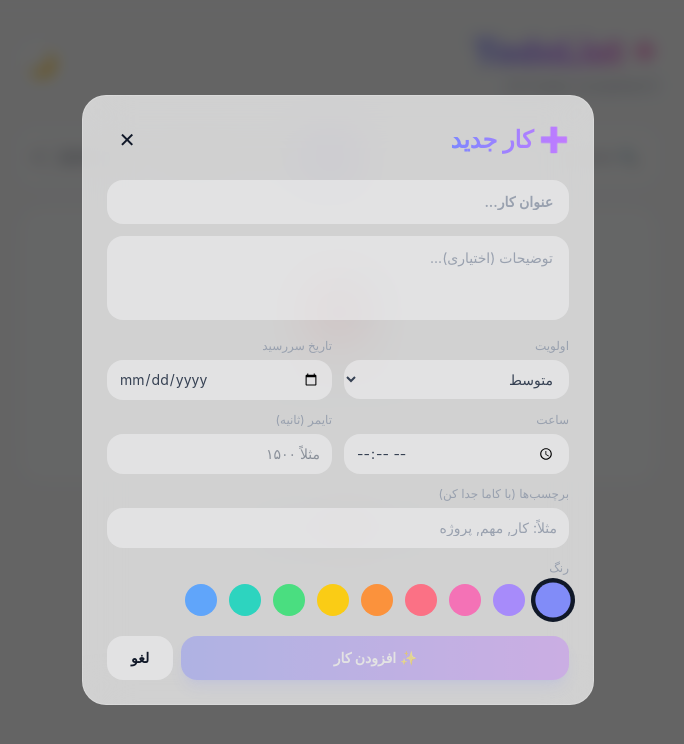
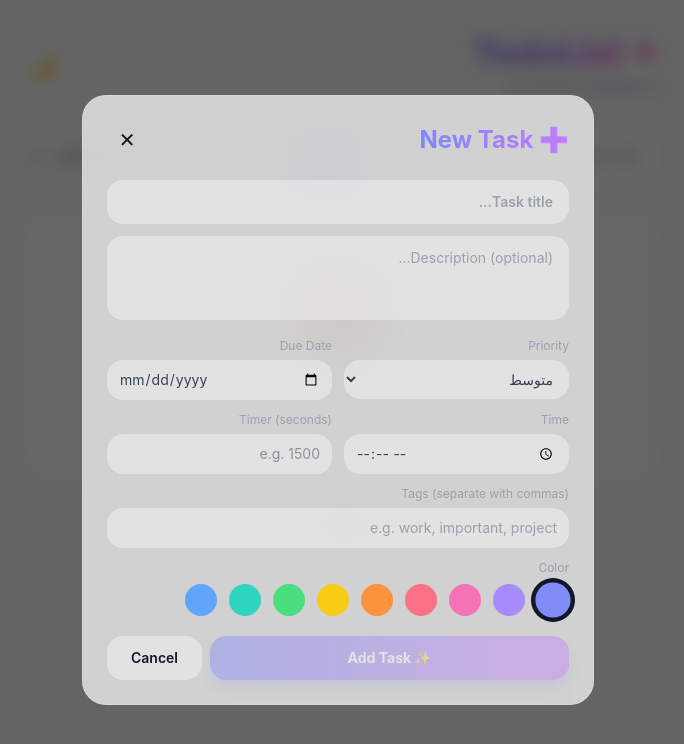
Before and after one commit to mohammad-2012/ReactTodo-React-TypeScript-Tailwind, a React (Vite) app: page / in a window 1280 px wide. Both pictures are taken after a click on the button "✦ کار جدید اضافه کن". Shown: the top 744 px of the page, without its empty margins (302-986 px from the left). Built offline with nearby package versions, Linux system fonts and the light colour scheme; the HTML template or start-up script is replaced by a standard one.

Commit message:
Change TodoForm  writing language to English

```diff
--- a/src/components/TodoForm.tsx
+++ b/src/components/TodoForm.tsx
@@ -1,6 +1,6 @@
+import { PRIORITY_CONFIG, COLOR_OPTIONS } from "../constants";
+import type { Priority } from "../types/todo";
 import { useState } from "react";
-import type { Priority } from "../types/todo";
-import { PRIORITY_CONFIG, COLOR_OPTIONS } from "../constants";
 
 interface FormData {
   title: string;
@@ -76,7 +76,7 @@ export function TodoForm({
         >
           <div className="flex justify-between items-center mb-5">
             <h2 className="text-2xl font-bold bg-gradient-to-r from-indigo-400 to-purple-400 bg-clip-text text-transparent">
-              {editData ? "✏️ ویرایش کار" : "➕ کار جدید"}
+              {editData ? "✏️ Edit Task" : "➕ New Task"}
             </h2>
             <button
               onClick={onClose}
@@ -88,7 +88,7 @@ export function TodoForm({
 
           <input
             type="text"
-            placeholder="عنوان کار..."
+            placeholder="Task title..."
             value={form.title}
             onChange={(e) => setForm({ ...form, title: e.target.value })}
             className={`w-full rounded-2xl px-4 py-3 text-sm outline-none mb-3 font-semibold ${
@@ -99,7 +99,7 @@ export function TodoForm({
           />
 
           <textarea
-            placeholder="توضیحات (اختیاری)..."
+            placeholder="Description (optional)..."
             value={form.description}
             onChange={(e) => setForm({ ...form, description: e.target.value })}
             rows={3}
@@ -113,7 +113,7 @@ export function TodoForm({
           <div className="grid grid-cols-2 gap-3 mb-3">
             <div>
               <label className="text-xs text-gray-400 dark:text-gray-500 mb-1.5 block">
-                اولویت
+                Priority
               </label>
               <select
                 value={form.priority}
@@ -135,7 +135,7 @@ export function TodoForm({
             </div>
             <div>
               <label className="text-xs text-gray-400 dark:text-gray-500 mb-1.5 block">
-                تاریخ سررسید
+                Due Date
               </label>
               <input
                 type="date"
@@ -150,7 +150,7 @@ export function TodoForm({
             </div>
             <div>
               <label className="text-xs text-gray-400 dark:text-gray-500 mb-1.5 block">
-                ساعت
+                Time
               </label>
               <input
                 type="time"
@@ -165,12 +165,12 @@ export function TodoForm({
             </div>
             <div>
               <label className="text-xs text-gray-400 dark:text-gray-500 mb-1.5 block">
-                تایمر (ثانیه)
+                Timer (seconds)
               </label>
               <input
                 type="number"
                 min={0}
-                placeholder="مثلاً ۱۵۰۰"
+                placeholder="e.g. 1500"
                 value={form.timerSeconds || ""}
                 onChange={(e) =>
                   setForm({
@@ -189,11 +189,11 @@ export function TodoForm({
 
           <div className="mb-3">
             <label className="text-xs text-gray-400 dark:text-gray-500 mb-1.5 block">
-              برچسب‌ها (با کاما جدا کن)
+              Tags (separate with commas)
             </label>
             <input
               type="text"
-              placeholder="مثلاً: کار, مهم, پروژه"
+              placeholder="e.g. work, important, project"
               value={form.tags}
               onChange={(e) => setForm({ ...form, tags: e.target.value })}
               className={`w-full rounded-2xl px-3 py-2.5 text-sm outline-none ${
@@ -206,7 +206,7 @@ export function TodoForm({
 
           <div className="mb-5">
             <label className="text-xs text-gray-400 dark:text-gray-500 mb-2 block">
-              رنگ
+              Color
             </label>
             <div className="flex gap-3 flex-wrap">
               {COLOR_OPTIONS.map((c) => (
@@ -230,7 +230,7 @@ export function TodoForm({
               disabled={!form.title.trim()}
               className="flex-1 py-3 rounded-2xl text-sm font-bold text-white bg-gradient-to-r from-indigo-400 to-purple-400 hover:opacity-90 disabled:opacity-40 transition-all shadow-lg shadow-indigo-400/30 active:scale-95"
             >
-              {editData ? "💾 ذخیره تغییرات" : "✨ افزودن کار"}
+              {editData ? "💾 Save Changes" : "✨ Add Task"}
             </button>
             <button
               onClick={onClose}
@@ -240,7 +240,7 @@ export function TodoForm({
                   : "bg-gray-100/50 hover:bg-gray-200/50"
               }`}
             >
-              لغو
+              Cancel
             </button>
           </div>
         </div>
```
